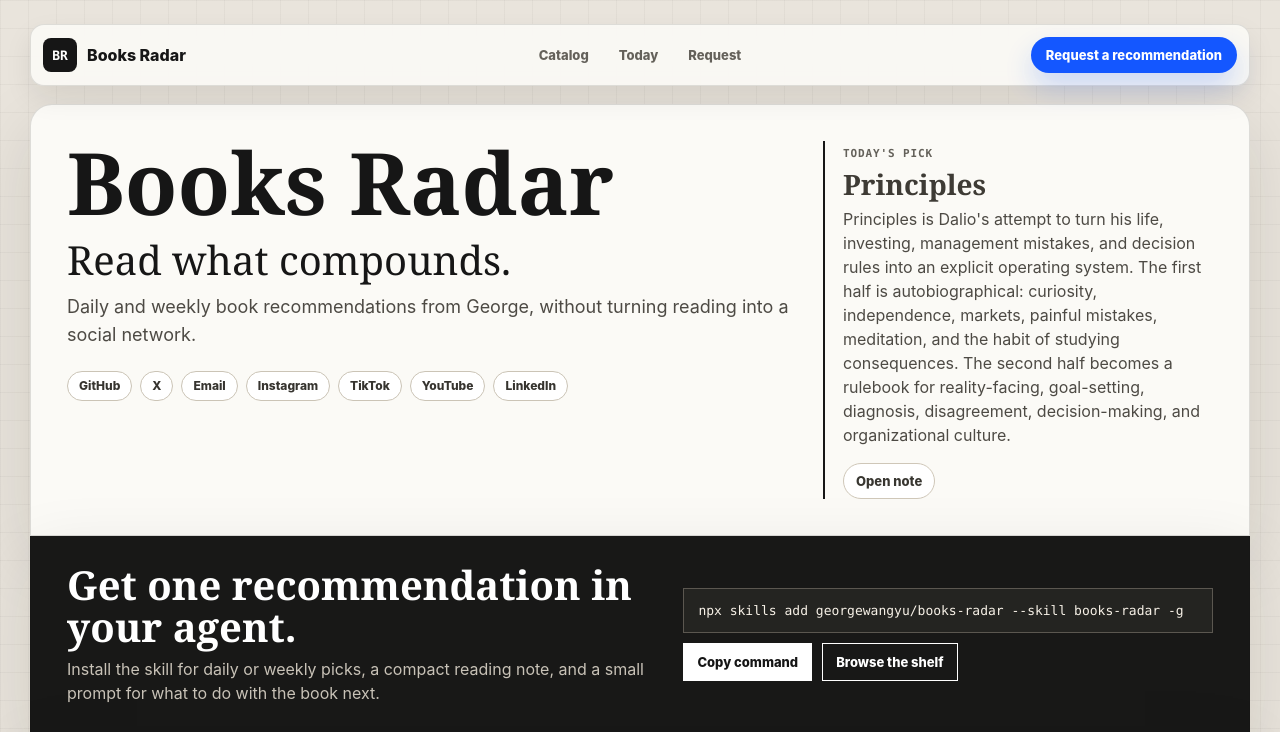
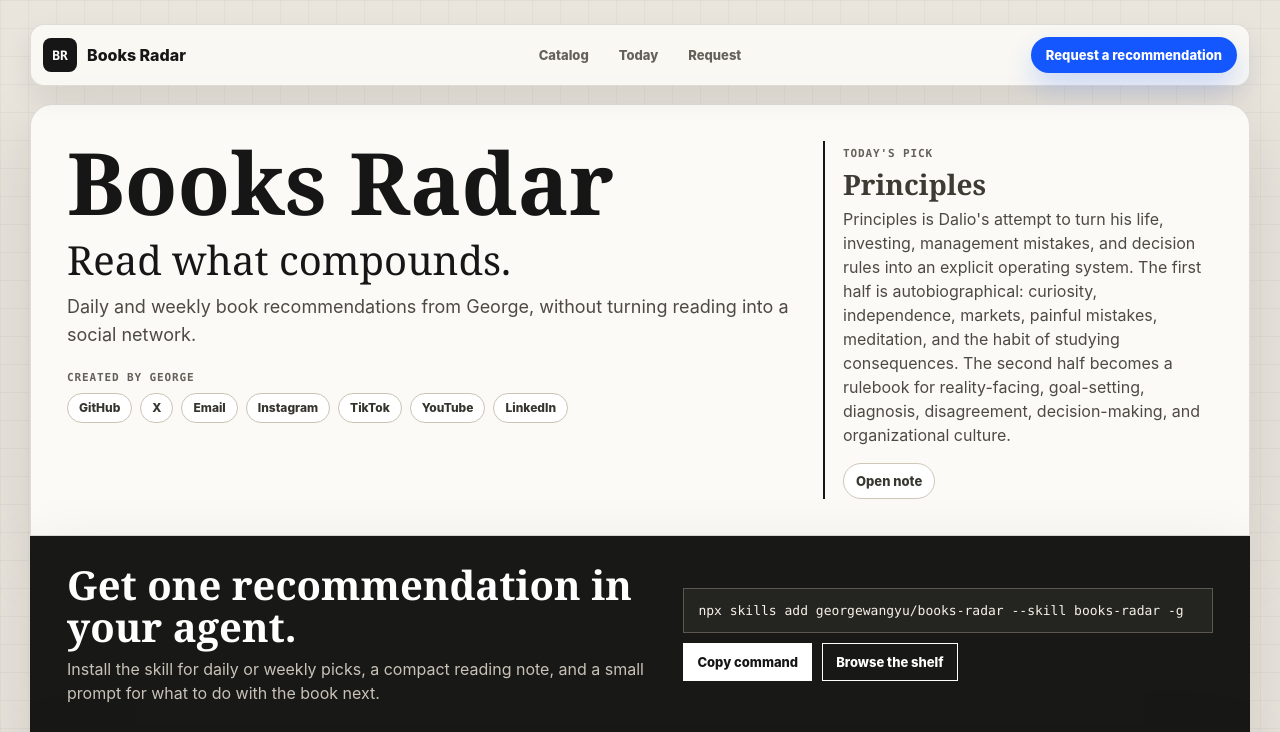
Before and after one commit to georgewangyu/books-radar, a Next.js app: page / in a window 1280 px wide. Shown: the top 732 px of the page. Built offline with nearby package versions, Linux system fonts and the light colour scheme.

Commit message:
Label creator links

```diff
--- a/app/books-radar-app.tsx
+++ b/app/books-radar-app.tsx
@@ -234,6 +234,8 @@
             Daily and weekly book recommendations from George, without turning
             reading into a social network.
           </p>
+          <div className="creator-links-block">
+            <p className="creator-links-title">Created by George</p>
             <nav className="creator-links" aria-label="George links">
               {creatorLinks.map(([label, href]) => (
                 <a href={href} key={label}>
@@ -241,6 +243,7 @@
                 </a>
               ))}
             </nav>
+          </div>
         </div>
         <aside className="hero-note" id="today">
           <span>Today's pick</span>
--- a/app/globals.css
+++ b/app/globals.css
@@ -197,11 +197,24 @@
   margin-bottom: 0;
 }
 
+.creator-links-block {
+  margin-top: 22px;
+}
+
+.creator-links-title {
+  margin: 0 0 9px;
+  color: var(--muted);
+  font-family: var(--mono);
+  font-size: 11px;
+  font-weight: 820;
+  letter-spacing: 0.08em;
+  text-transform: uppercase;
+}
+
 .creator-links {
   display: flex;
   flex-wrap: wrap;
   gap: 8px;
-  margin-top: 22px;
 }
 
 .creator-links a {
```
Also changed, not shown: 1 other file (tests, documents, lock files or other folders). Lines whose indentation alone changed are shown as unchanged.
